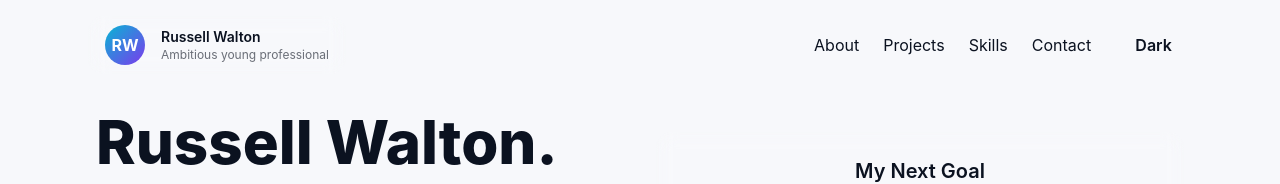
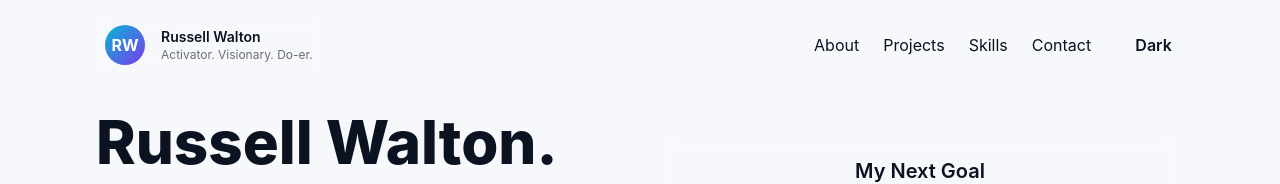
Before and after one commit to raw724/portfolio, a React (Vite) app: page / in a window 1280 px wide. Shown: the top 184 px of the page. Built offline with nearby package versions, Linux system fonts and the light colour scheme.

Commit message:
Update user description in Navbar component

```diff
--- a/src/components/Navbar.jsx
+++ b/src/components/Navbar.jsx
@@ -8,7 +8,7 @@ export default function Navbar({ theme, setTheme }) {
           <div className="w-10 h-10 rounded-full bg-gradient-to-br from-[--accent-from] to-[--accent-to] flex items-center justify-center text-white font-bold">RW</div>
           <div>
             <div className="text-sm font-semibold">Russell Walton</div>
-            <div className="text-xs text-[--muted]">Ambitious young professional</div>
+            <div className="text-xs text-[--muted]">Activator. Visionary. Do-er.</div>
           </div>
         </div>
         <nav className="hidden md:flex items-center gap-6">
```
